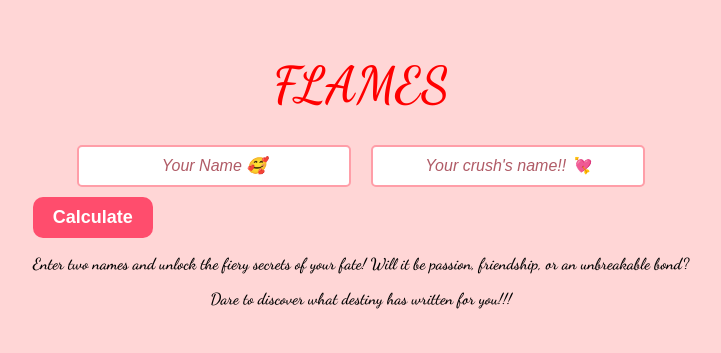
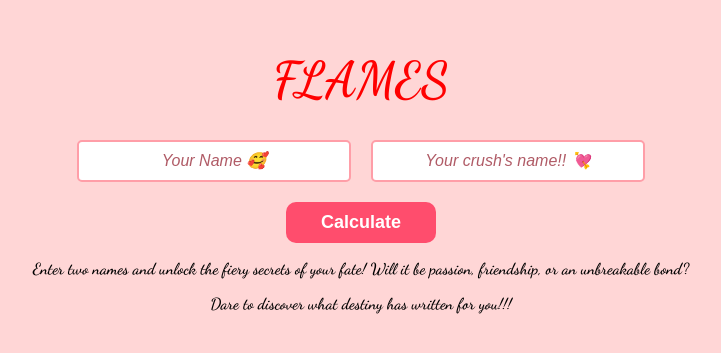
Before and after one commit to varsha-thomas-2004/FLAMES, a React (Vite) app: page / in a window 1280 px wide. Shown: the part 227-580 px from the top of the page, without its empty margins (279-1000 px from the left). Built offline with nearby package versions, Linux system fonts and the light colour scheme.

Commit message:
Button sheriyaaki

```diff
--- a/src/App.jsx
+++ b/src/App.jsx
@@ -19,7 +19,8 @@ const HomePage = () => {
     <div className="flex items-center justify-center min-h-screen bg-[#FDDCDC]">
       <div className="flex flex-col items-center text-center p-8 rounded-2xl shadow-xl w-96">
         <h1 className="text-pink-600 text-3xl font-bold">FLAMES</h1>
-        {/* Container for input fields and calculate button */}
+
+        {/* Container for input fields and button */}
         <div className="flex flex-col space-y-4 w-full mt-4">
           <input
             className="p-2 border rounded w-full"
@@ -33,18 +34,24 @@ const HomePage = () => {
             onChange={(e) => setName2(e.target.value)}
             placeholder="Your crush's name!! 💘"
           />
-          <button
-            className="bg-pink-500 text-white px-4 py-2 rounded w-full"
-            onClick={handleCalculate}
-          >
-            Calculate
-          </button>
+
+          {/* Centered Button */}
+          <div className="flex justify-center w-full">
+            <button
+              className="bg-pink-500 text-white px-4 py-2 rounded w-40"
+              onClick={handleCalculate}
+            >
+              Calculate
+            </button>
+          </div>
         </div>
+
+        {/* Text Section */}
         <div className="my-4">
-          <p className="text-gray-700 text-center text-7xl font-bold">
+          <p className="text-gray-700 text-center text-xl font-bold">
             Enter two names and unlock the fiery secrets of your fate! Will it be passion, friendship, or an unbreakable bond?
           </p>
-          <p className="text-gray-700 text-center text-7xl font-bold mt-4">
+          <p className="text-gray-700 text-center text-xl font-bold mt-4">
             Dare to discover what destiny has written for you!!!
           </p>
         </div>
--- a/src/index.css
+++ b/src/index.css
@@ -135,7 +135,7 @@ button:hover {
   margin-top: 10px;
 }*/
 
-body {
+/*body {
   background-color: #ffd6d6;
   font-family: 'Dancing Script', cursive;
   text-align: center;
@@ -208,4 +208,79 @@ button:hover {
   font-size: 14px;
   color: red;
   margin-top: 10px;
+}*/
+
+@import url('https://fonts.googleapis.com/css2?family=Dancing+Script:wght@600&display=swap');
+
+body {
+  background-color: #ffd6d6;
+  font-family: 'Dancing Script', cursive;
+  text-align: center;
+  display: flex;
+  justify-content: center;
+  align-items: center;
+  height: 100vh;
+  margin: 0;
 }
+
+.container {
+  display: flex;
+  flex-direction: column;
+  align-items: center;
+  justify-content: center;
+  background: rgba(255, 255, 255, 0.7);
+  padding: 30px;
+  border-radius: 10px;
+  box-shadow: 0px 4px 10px rgba(0, 0, 0, 0.1);
+}
+
+h1 {
+  font-size: 50px;
+  color: red;
+  margin-bottom: 20px;
+}
+
+input {
+  width: 250px;
+  padding: 10px;
+  margin: 10px;
+  border: 2px solid #ff9ea8;
+  border-radius: 5px;
+  background-color: white;
+  font-size: 16px;
+  text-align: center;
+}
+
+input::placeholder {
+  color: #b05b66;
+  font-style: italic;
+}
+
+/* Centered Button */
+button {
+  background-color: #ff4d6d;
+  color: white;
+  border: none;
+  padding: 10px 20px;
+  font-size: 18px;
+  font-weight: bold;
+  border-radius: 10px;
+  cursor: pointer;
+  width: 150px;
+  text-align: center;
+  margin-top: 10px;
+}
+
+button:hover {
+  background-color: #d93c5f;
+}
+
+.heart-icon {
+  margin-right: 5px;
+}
+
+.relationship-desc {
+  font-size: 14px;
+  color: red;
+  margin-top: 10px;
+}
```
